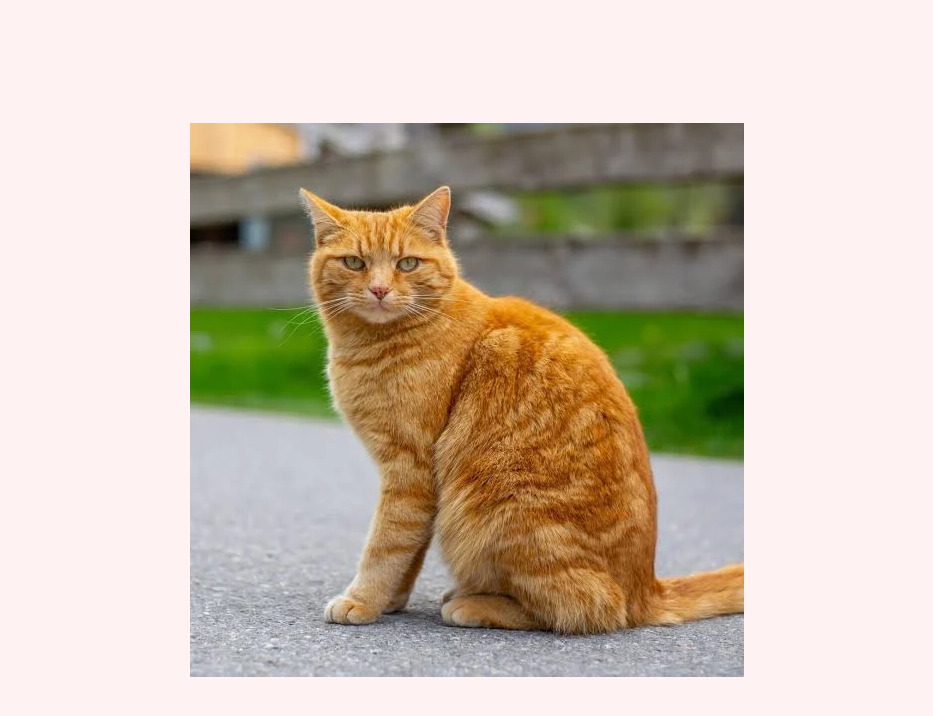
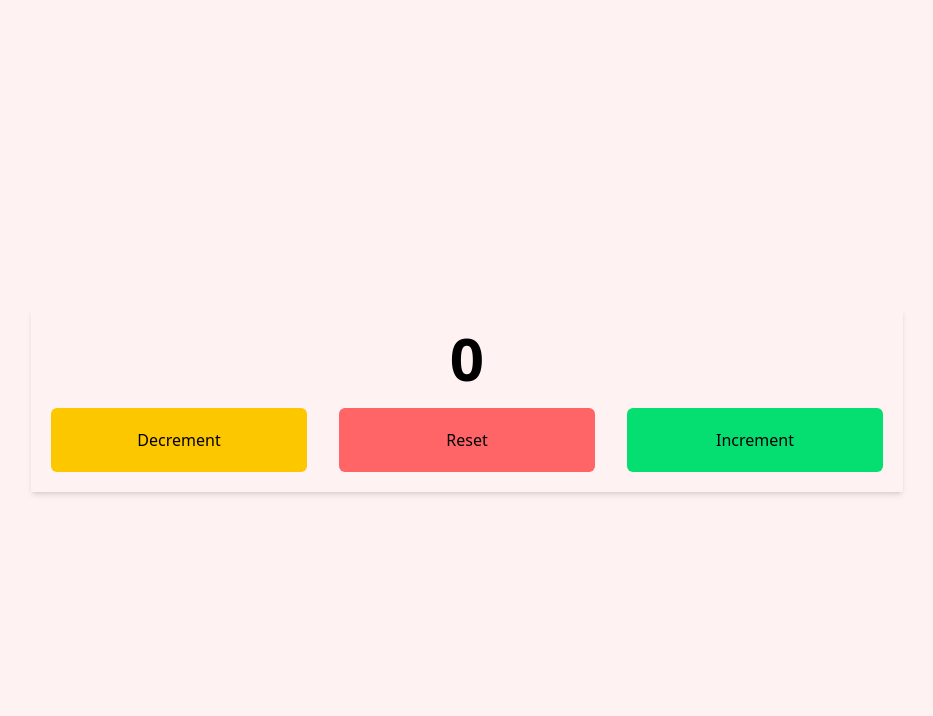
Before and after one commit to ymadz/se-learn, a React (Vite) app in the folder my-react-app/: page / in a window 1280 px wide. Shown: the top 716 px of the page, without its empty margins (173-1106 px from the left). Built offline with nearby package versions, Linux system fonts and the light colour scheme.

Commit message:
feat: counter app and etc.

```diff
--- a/my-react-app/src/App.jsx
+++ b/my-react-app/src/App.jsx
@@ -1,13 +1,14 @@
 import Button from './Button.jsx';
 import Props from './Props.jsx';
 import PFP from './PFP.jsx';
+import MyComponent from './MyComponent.jsx';
+import Counter from './Counter.jsx'
 
 function App() {
 
   return(
   <div className="flex flex-col items-center justify-center h-screen bg-red-50">
-    <PFP/>
-
+    <Counter></Counter>
   </div>
 
   );
--- /dev/null
+++ b/my-react-app/src/Counter.jsx
@@ -0,0 +1,35 @@
+import React, { useState } from "react";
+
+function Counter() {
+  const [num, setNum] = useState(0);
+
+  return (
+    <div className="flex flex-col items-center shadow-md p-5">
+      <h1 className="font-bold text-6xl">{num}</h1>
+      <div className="flex gap-8 mt-5">
+        <button
+          className="rounded-md bg-yellow-400 p-5 w-3xs "
+          onClick={() => setNum(num - 1)}
+        >
+          Decrement
+        </button>
+        <button
+          className="rounded-md bg-red-400 p-5 w-3xs "
+          onClick={() => setNum(0)}
+        >
+          Reset
+        </button>
+        <button
+          className="rounded-md bg-green-400 p-5 w-3xs "
+          onClick={() => {
+            setNum(num + 1);
+          }}
+        >
+          Increment
+        </button>
+      </div>
+    </div>
+  );
+}
+
+export default Counter;
--- /dev/null
+++ b/my-react-app/src/MyComponent.jsx
@@ -0,0 +1,19 @@
+import React, {useState} from 'react';
+
+function MyComponent(){
+    const [name, setName] = useState('mama');
+    const [age, setAge] = useState(0);
+    const [isEmployed, setIsEmployed] = useState(false);
+    return(
+        <div>
+            <p>Name: {name}</p>
+            <button onClick={() => {setName('ahmad')}}>change</button>
+            <p>Age: {age}</p>
+            <button onClick = {() => {setAge(age+1)}}>increment age</button>
+            <p>Is employed: {isEmployed ? 'yes' : 'no'}</p>
+            <button onClick = {() => {setIsEmployed(!isEmployed)}}>toggle status</button>
+        </div>
+    )
+}
+
+export default MyComponent
```
